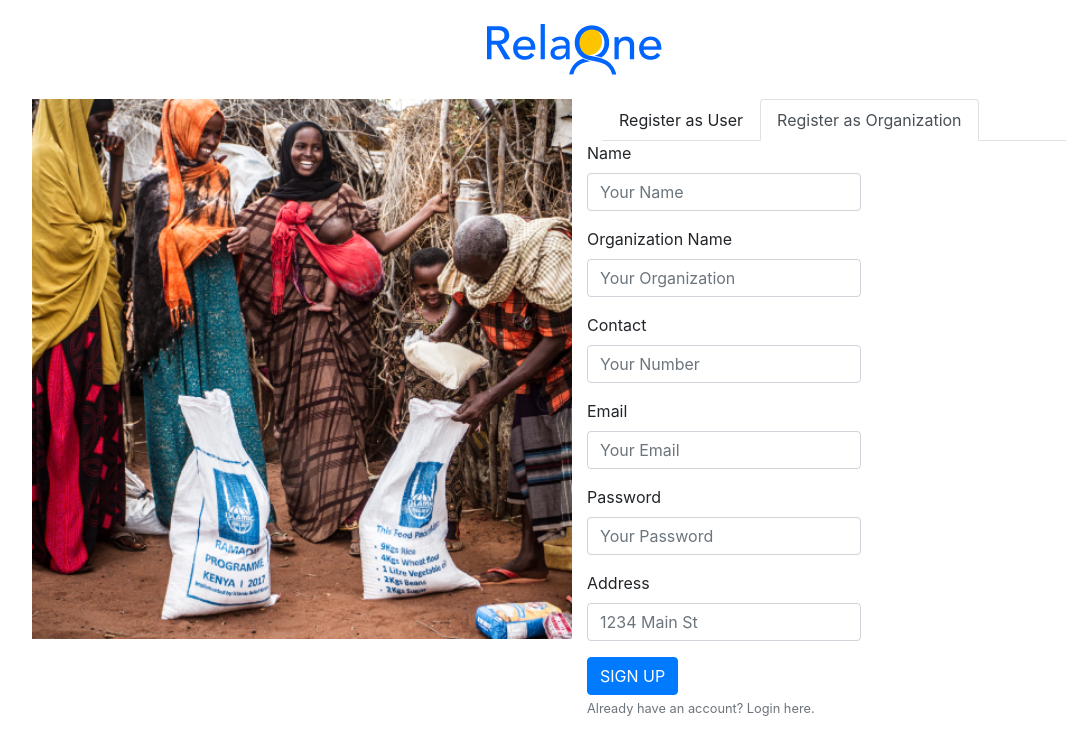
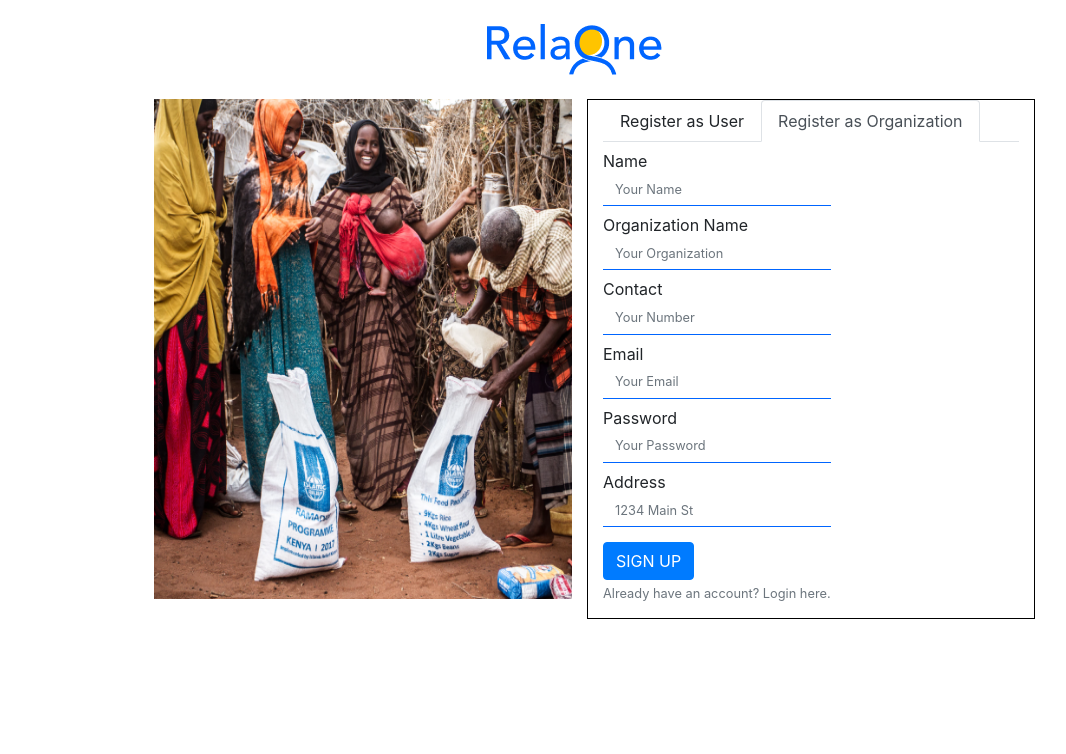
Before and after one commit to raymondleons/relaone, a React (Create React App) app: page /Register in a window 1280 px wide. Both pictures are taken after a click on the link "Register as Organization". Shown: the top 754 px of the page, without its empty margins (53-1119 px from the left). Built offline with nearby package versions, Linux system fonts and the light colour scheme.

Commit message:
[Bass] - register page. not finish yet

```diff
--- a/src/assets/css/_style.scss
+++ b/src/assets/css/_style.scss
@@ -14,7 +14,7 @@
         width: 100px;
         float: right;
     }
-    .wdt {
+    .width {
         display: none;
     }
 }
@@ -191,6 +191,51 @@
  margin:auto;
 }
 
-.wdt{
+.width{
     width:100%;
+    background-size: cover;
+    height:500px;;
 }
+
+.input-border {
+    border: none;
+  border-bottom: 1px solid #0065FF;
+  border-radius:0px;
+  width:100%;
+}
+
+.container{
+    width:70%;
+}
+.box{
+    padding:15px;
+
+}
+.right{
+    border:1px solid black;
+}
+.form-row{
+    margin-left:0;
+    margin-right:0;
+}
+.form-group{
+    line-height: 0.5;
+    margin-bottom:25px;
+}
+.form-group2{
+    margin-bottom:15px;
+}
+.form-control
+{
+    font-size: 1vw;
+    color:e0e0e0;
+    margin-top:10px;
+}
+.form-control2{
+    margin-top:0px;
+
+}
+.label
+{
+    margin-bottom:0px;
+}
--- a/src/components/Testimony.js
+++ b/src/components/Testimony.js
@@ -11,7 +11,7 @@ import {
     CarouselItem,
     CarouselControl,
     CarouselIndicators,
-    CarouselCaption
+
   } from 'reactstrap';
 
 const items = [
--- a/src/pages/Register.js
+++ b/src/pages/Register.js
@@ -33,9 +33,9 @@ export default class Example extends React.Component {
         </div>
         <Row>
           <Col md={6}>
-            <img className="wdt" src={Img} alt=""/>
+            <img className="width" src={Img} alt=""/>
           </Col>
-          <Col md={6}>
+          <Col md={6} className="right">
             <Nav tabs>
               <NavItem className="nav-item">
                 <NavLink
@@ -57,32 +57,32 @@ export default class Example extends React.Component {
             <TabContent activeTab={this.state.activeTab}>
               <TabPane tabId="1">
                 <Row className="box">
-                  <Form>
+                  <Form className="width">
                     <Row form>
                       <Col md={6}>
                         <FormGroup>
                           <Label >First Name</Label>
-                          <Input className="inputborder" type="text" name="firstname" id="firstname" placeholder="Your First Name" />
+                          <Input className="input-border" type="text" name="firstname" id="firstname" placeholder="Your First Name" />
                         </FormGroup>
                       </Col>
                       <Col md={6}>
                         <FormGroup>
                           <Label >Last Name</Label>
-                          <Input className="inputborder" type="text" name="lastname" id="lastname" placeholder="Your Last Name" />
+                          <Input className="input-border" type="text" name="lastname" id="lastname" placeholder="Your Last Name" />
                         </FormGroup>
                       </Col>
                     </Row>
                     <FormGroup>
                       <Label >Username</Label>
-                      <Input  className="inputborder" type="text" name="username" id="username" placeholder="Your Username" />
+                      <Input  className="input-border" type="text" name="username" id="username" placeholder="Your Username" />
                     </FormGroup>
                     <FormGroup>
                       <Label >Email</Label>
-                      <Input type="email" name="email" id="email" placeholder="Your Email" />
+                      <Input className="input-border" type="email" name="email" id="email" placeholder="Your Email" />
                     </FormGroup>
                     <FormGroup>
                       <Label >Password</Label>
-                      <Input type="password" name="password" id="password" placeholder="Your Password" />
+                      <Input className="input-border" type="password" name="password" id="password" placeholder="Your Password" />
                     </FormGroup>
                     <Button color="primary">Submit</Button>
                     <FormText color="muted">
@@ -94,29 +94,29 @@ export default class Example extends React.Component {
               <TabPane tabId="2">
                 <Row className="box">
                   <Form>
-                  <FormGroup>
+                    <FormGroup className="form-group2">
                       <Label >Name</Label>
-                    <Input className="inputborder" type="text" name="name" id="name" placeholder="Your Name" />
+                      <Input className="input-border form-control2" type="text" name="name" id="name" placeholder="Your Name" />
                     </FormGroup>
-                  <FormGroup>
+                    <FormGroup className="form-group2">
                       <Label >Organization Name</Label>
-                    <Input type="text" name="organizationname" id="organizationname" placeholder="Your Organization" />
+                      <Input className="input-border form-control2" type="text" name="organizationname" id="organizationname" placeholder="Your Organization" />
                     </FormGroup>
-                  <FormGroup>
+                    <FormGroup className="form-group2">
                       <Label>Contact</Label>
-                    <Input type="number" name="number" id="number" placeholder="Your Number" />
+                      <Input className="input-border form-control2" type="number" name="number" id="number" placeholder="Your Number" />
                     </FormGroup>
-                  <FormGroup>
+                    <FormGroup className="form-group2">
                       <Label >Email</Label>
-                    <Input type="email" name="email" id="email" placeholder="Your Email" />
+                      <Input className="input-border form-control2" type="email" name="email" id="email" placeholder="Your Email" />
                     </FormGroup>
-                  <FormGroup>
+                    <FormGroup className="form-group2">
                       <Label >Password</Label>
-                    <Input type="password" name="password" id="password" placeholder="Your Password" />
+                      <Input className="input-border form-control2" type="password" name="password" id="password" placeholder="Your Password" />
                     </FormGroup>
-                  <FormGroup>
+                    <FormGroup className="form-group2">
                       <Label>Address</Label>
-                    <Input type="text" name="address" id="address" placeholder="1234 Main St"/>
+                      <Input className="input-border form-control2" type="text" name="address" id="address" placeholder="1234 Main St"/>
                     </FormGroup>
                     <Button color="primary">SIGN UP</Button>
                     <FormText color="muted">
```
Lines whose indentation alone changed are shown as unchanged.
